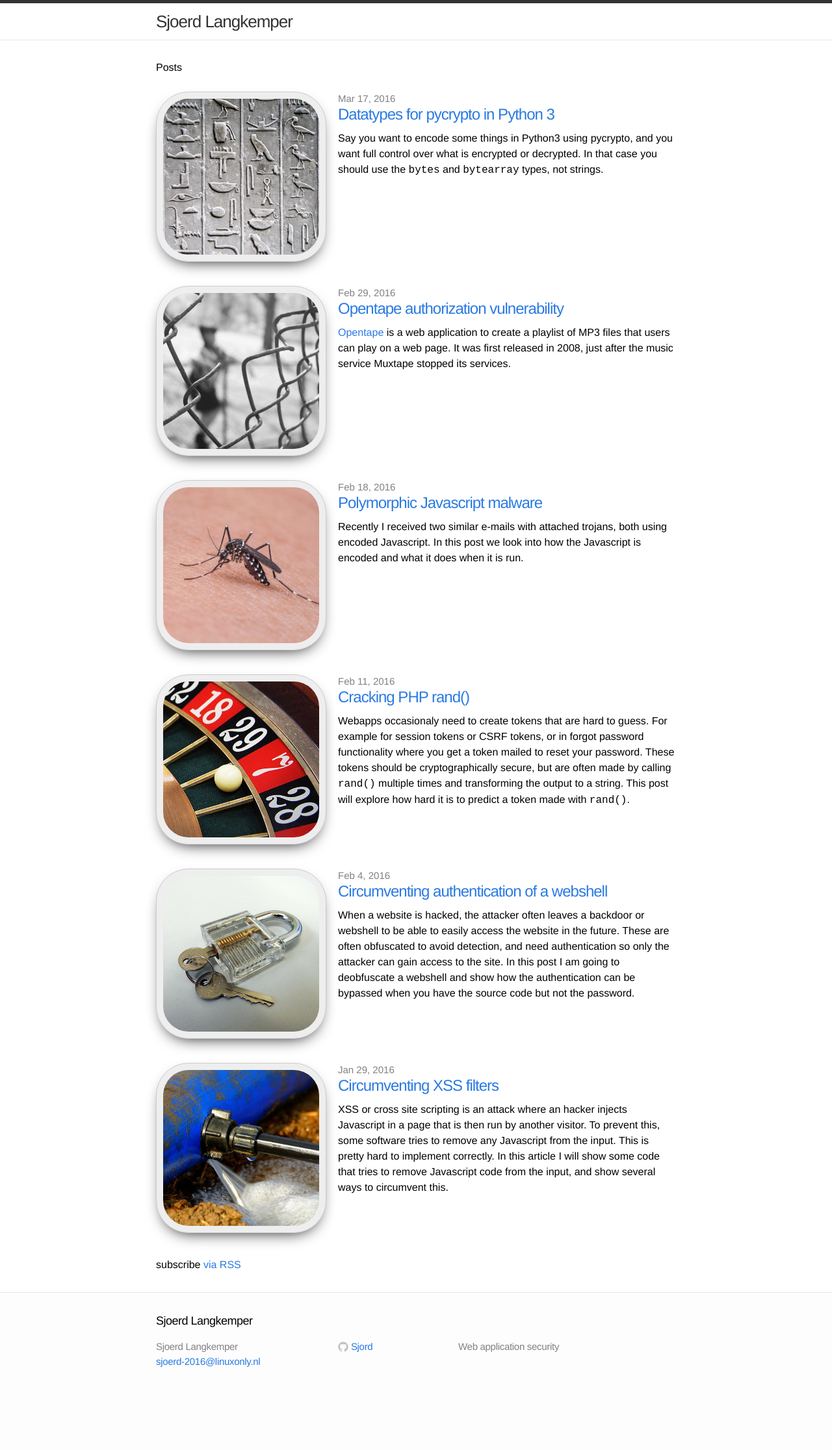
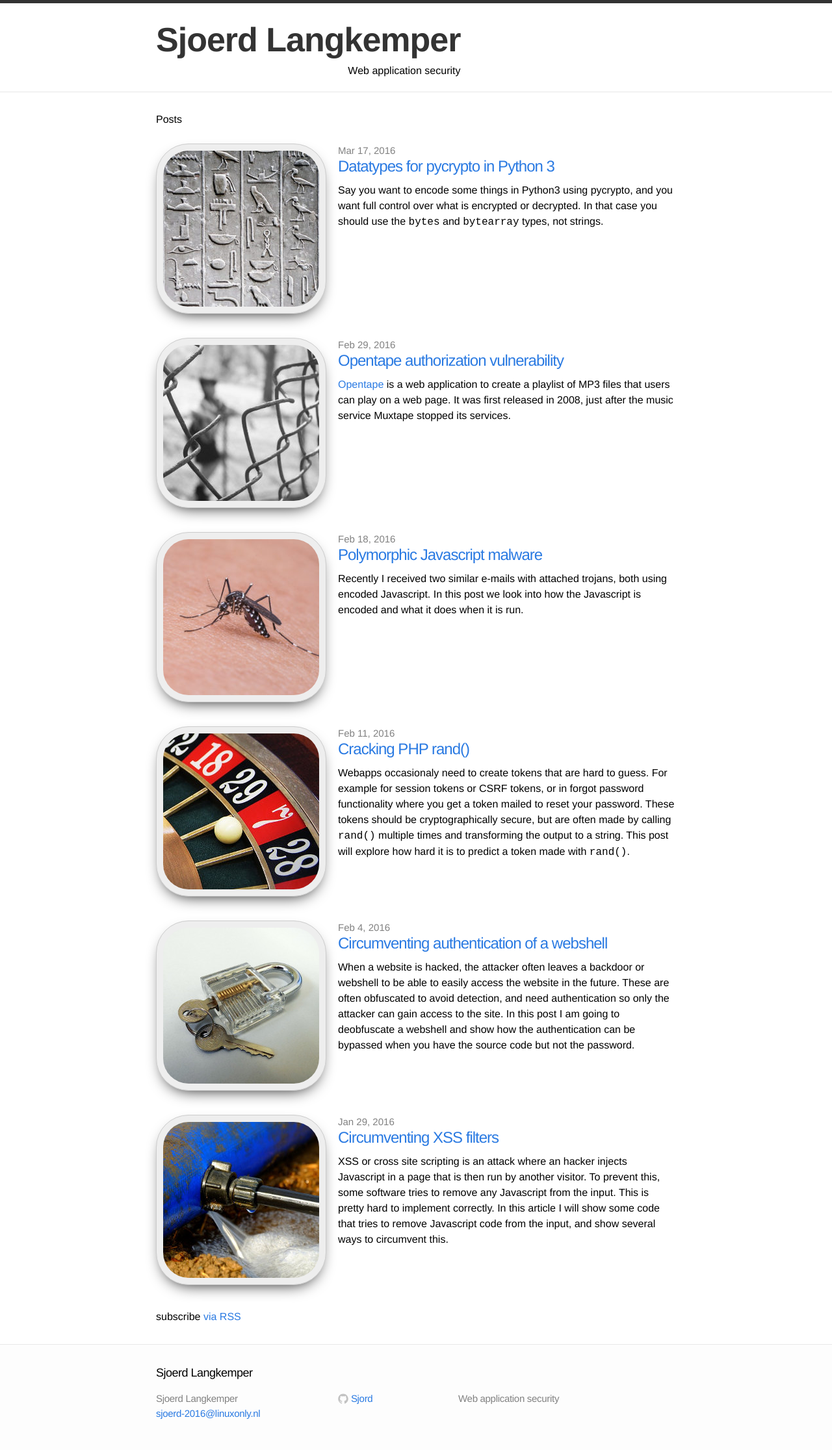
Before and after one commit to Sjord/Sjord.github.io, a Jekyll site: the page built from index.html, in a window 1280 px wide. Shown: the whole page at 65% size. Built offline with Jekyll 4.4.1, drawn with Linux system fonts in a browser that asks for light colours; before the commit the page ends 2152 px from its top, so only the background shows below that.

Commit message:
Bigger font in header
And put description in header too

```diff
--- a/_includes/header.html
+++ b/_includes/header.html
@@ -2,7 +2,10 @@
 
   <div class="wrap">
 
-    <a class="site-title" href="{{ site.baseurl }}/">{{ site.title }}</a>
+    <div class="title-wrapper">
+      <a class="site-title" href="{{ site.baseurl }}/">{{ site.title }}</a>
+      <div class="site-description">{{ site.description }}</div>
+    </div>
 
     <nav class="site-nav">
       <a href="#" class="menu-icon">
--- a/css/main.css
+++ b/css/main.css
@@ -52,12 +52,22 @@ a:visited { color: #205caa; }
 .site-title:visited {
   display: block;
   color: #333;
-  font-size: 26px;
+  font-size: 52px;
   letter-spacing: -1px;
-  float: left;
-  line-height: 56px;
+  line-height: 112px;
   position: relative;
   z-index: 1;
+  text-decoration: none;
+  font-weight: bold;
+}
+
+.title-wrapper {
+  display: inline-block;
+}
+
+.site-description {
+  text-align: right;
+  margin: -20px 0 20px;
 }
 
 .site-nav {
```
